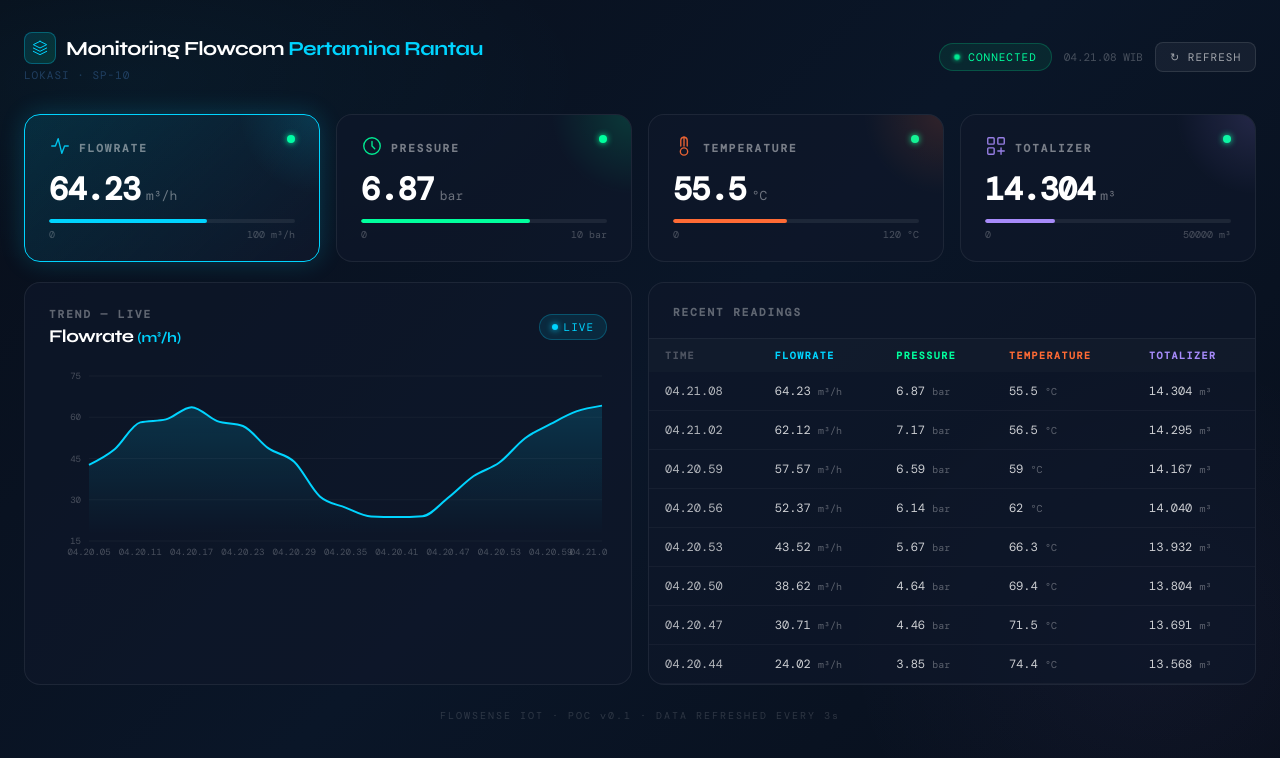
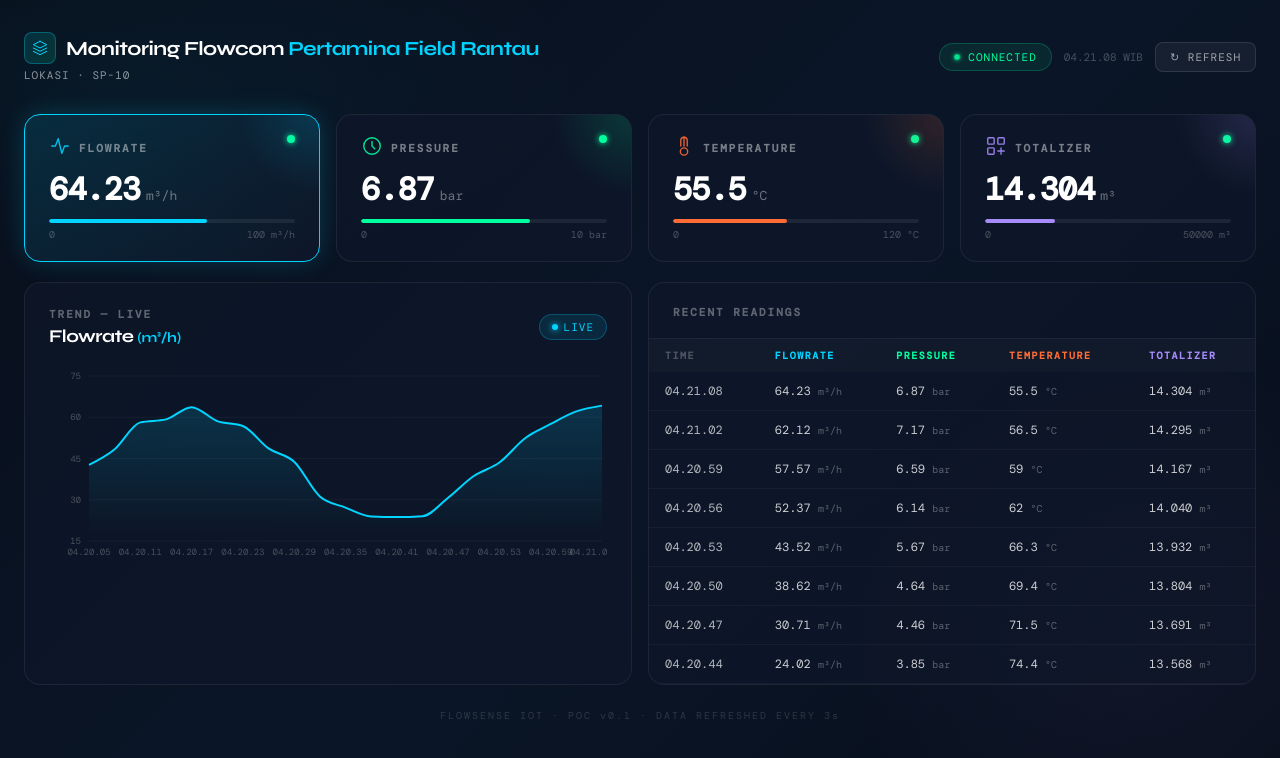
Before and after one commit to TheMediocre777/flowcom-iot-frontend, a React (Vite) app: page / in a window 1280 px wide. Shown: the top 758 px of the page. Built offline with nearby package versions, Linux system fonts and the light colour scheme.

Commit message:
update subtitle header

```diff
--- a/src/components/Header.jsx
+++ b/src/components/Header.jsx
@@ -21,10 +21,10 @@
             </svg>
           </div>
           <h1 style={{ margin: 0, fontSize: 20, fontWeight: 700, color: "#fff", letterSpacing: -0.5 }}>
-            Monitoring Flowcom <span style={{ color: "#00d4ff" }}>Pertamina Rantau</span>
+            Monitoring Flowcom <span style={{ color: "#00d4ff" }}>Pertamina Field Rantau</span>
           </h1>
         </div>
-        <p style={{ margin: 0, fontSize: 11, color: "rgba(88, 154, 234, 0.3)", fontFamily: "'DM Mono', monospace", letterSpacing: 1 }}>
+        <p style={{ margin: 0, fontSize: 11, color: "rgba(253, 253, 253, 0.55)", fontFamily: "'DM Mono', monospace", letterSpacing: 1 }}>
           LOKASI · SP-10
         </p>
       </div>
```
